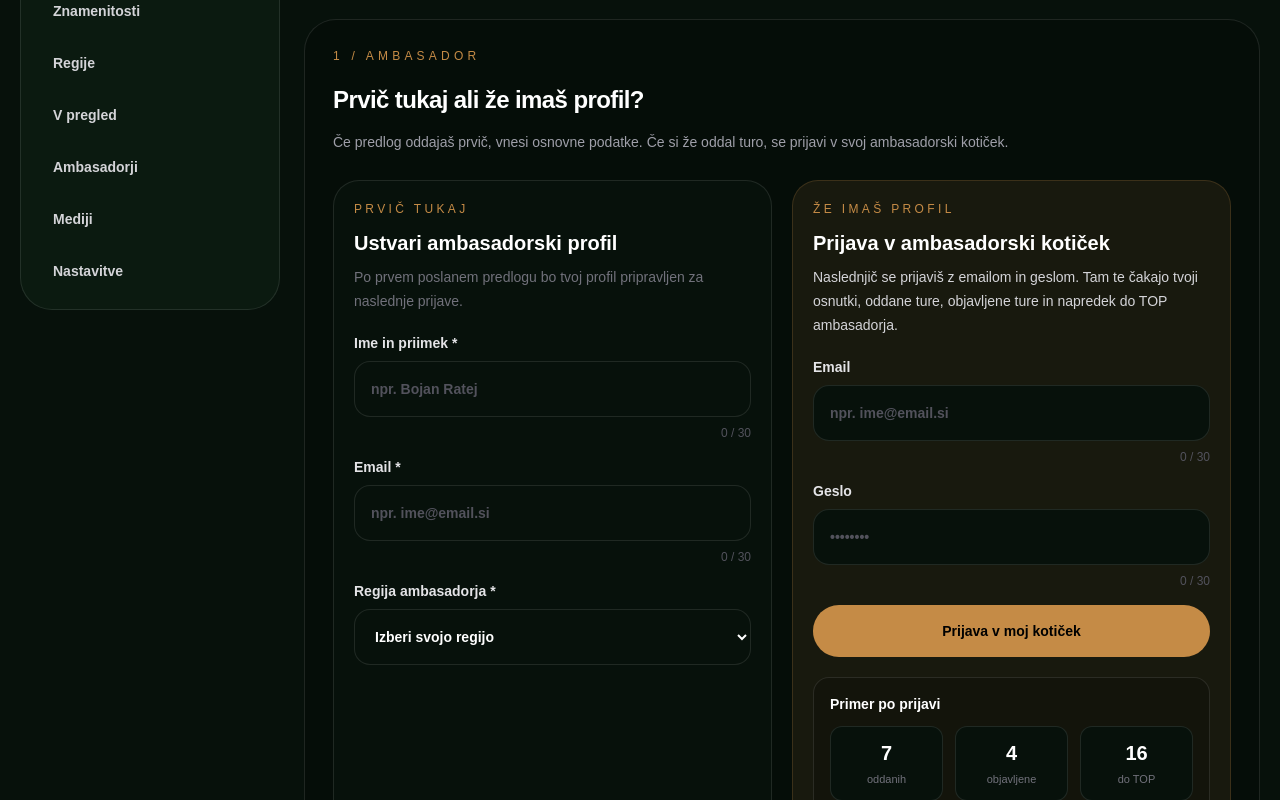
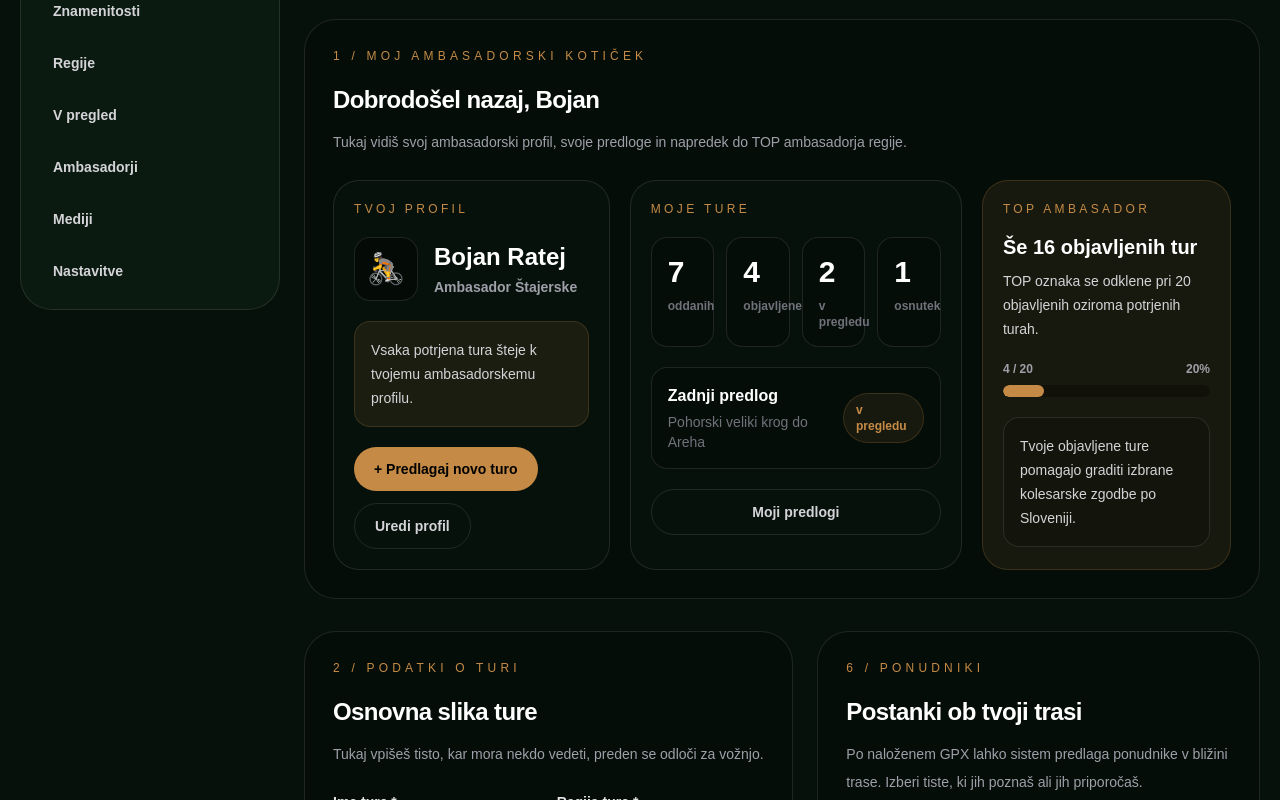
Before and after one commit to rabojan/bojan-on-bike-app, a Next.js app: page /admin/predlog-ture/nova in a window 1280 px wide. Shown: the part 380-1180 px from the top of the page. Built offline with nearby package versions, Linux system fonts and the light colour scheme; sample sign-in values are in the browser's storage.

Commit message:
Show logged in ambassador profile state

```diff
--- a/app/admin/predlog-ture/nova/page.tsx
+++ b/app/admin/predlog-ture/nova/page.tsx
@@ -246,106 +246,128 @@ export default function NewTrailProposalPage() {
         </section>
 
         <Section
-          eyebrow="1 / Ambasador"
-          title="Prvič tukaj ali že imaš profil?"
-          intro="Če predlog oddajaš prvič, vnesi osnovne podatke. Če si že oddal turo, se prijavi v svoj ambasadorski kotiček."
+          eyebrow="1 / Moj ambasadorski kotiček"
+          title="Dobrodošel nazaj, Bojan"
+          intro="Tukaj vidiš svoj ambasadorski profil, svoje predloge in napredek do TOP ambasadorja regije."
         >
-          <div className="grid gap-5 lg:grid-cols-2">
+          <div className="grid gap-5 xl:grid-cols-[1fr_1.2fr_0.9fr]">
             <div className="rounded-[26px] border border-white/10 bg-[#07110b] p-5">
               <div className="text-xs uppercase tracking-[0.28em] text-[#c58b46]">
-                Prvič tukaj
+                Tvoj profil
               </div>
 
-              <h3 className="mt-3 text-xl font-black text-white">
-                Ustvari ambasadorski profil
-              </h3>
+              <div className="mt-5 flex items-center gap-4">
+                <div className="flex h-16 w-16 items-center justify-center rounded-2xl border border-white/10 bg-black/30 text-3xl">
+                  🚴
+                </div>
 
-              <p className="mt-2 text-sm leading-6 text-zinc-500">
-                Po prvem poslanem predlogu bo tvoj profil pripravljen za naslednje prijave.
-              </p>
+                <div>
+                  <div className="text-2xl font-black text-white">
+                    Bojan Ratej
+                  </div>
+                  <div className="mt-1 text-sm font-semibold text-zinc-400">
+                    Ambasador Štajerske
+                  </div>
+                </div>
+              </div>
 
-              <div className="mt-5 grid gap-4">
-                <Field
-                  label="Ime in priimek *"
-                  placeholder="npr. Bojan Ratej"
-                  counter="30"
-                />
+              <div className="mt-5 rounded-2xl border border-[#c58b46]/20 bg-[#c58b46]/10 p-4 text-sm leading-6 text-zinc-300">
+                Vsaka potrjena tura šteje k tvojemu ambasadorskemu profilu.
+              </div>
 
-                <Field
-                  label="Email *"
-                  placeholder="npr. ime@email.si"
-                  type="email"
-                  counter="30"
-                />
+              <div className="mt-5 flex flex-wrap gap-3">
+                <button className="rounded-full bg-[#c58b46] px-5 py-3 text-sm font-black text-black">
+                  + Predlagaj novo turo
+                </button>
 
-                <label className="block text-sm font-bold text-zinc-200">
-                  <span>Regija ambasadorja *</span>
+                <button className="rounded-full border border-white/10 px-5 py-3 text-sm font-bold text-zinc-300">
+                  Uredi profil
+                </button>
+              </div>
+            </div>
 
-                  <select className="mt-2 h-[56px] w-full rounded-2xl border border-white/10 bg-[#07110b] px-4 text-white outline-none">
-                    <option>Izberi svojo regijo</option>
-                    {regions.map((region) => (
-                      <option key={region}>{region}</option>
-                    ))}
-                  </select>
-                </label>
+            <div className="rounded-[26px] border border-white/10 bg-[#07110b] p-5">
+              <div className="text-xs uppercase tracking-[0.28em] text-[#c58b46]">
+                Moje ture
               </div>
+
+              <div className="mt-5 grid grid-cols-2 gap-3 md:grid-cols-4">
+                <div className="rounded-2xl border border-white/10 bg-black/20 p-4">
+                  <div className="text-3xl font-black text-white">7</div>
+                  <div className="mt-2 text-xs font-semibold text-zinc-500">
+                    oddanih
+                  </div>
+                </div>
+
+                <div className="rounded-2xl border border-white/10 bg-black/20 p-4">
+                  <div className="text-3xl font-black text-white">4</div>
+                  <div className="mt-2 text-xs font-semibold text-zinc-500">
+                    objavljene
+                  </div>
+                </div>
+
+                <div className="rounded-2xl border border-white/10 bg-black/20 p-4">
+                  <div className="text-3xl font-black text-white">2</div>
+                  <div className="mt-2 text-xs font-semibold text-zinc-500">
+                    v pregledu
+                  </div>
+                </div>
+
+                <div className="rounded-2xl border border-white/10 bg-black/20 p-4">
+                  <div className="text-3xl font-black text-white">1</div>
+                  <div className="mt-2 text-xs font-semibold text-zinc-500">
+                    osnutek
+                  </div>
+                </div>
+              </div>
+
+              <div className="mt-5 rounded-2xl border border-white/10 bg-black/20 p-4">
+                <div className="flex items-center justify-between gap-3">
+                  <div>
+                    <div className="font-black text-white">Zadnji predlog</div>
+                    <div className="mt-1 text-sm text-zinc-500">
+                      Pohorski veliki krog do Areha
+                    </div>
+                  </div>
+
+                  <div className="rounded-full border border-[#c58b46]/20 bg-[#c58b46]/10 px-3 py-2 text-xs font-bold text-[#c58b46]">
+                    v pregledu
+                  </div>
+                </div>
+              </div>
+
+              <button className="mt-5 w-full rounded-full border border-white/10 px-5 py-3 text-sm font-bold text-zinc-300">
+                Moji predlogi
+              </button>
             </div>
 
             <div className="rounded-[26px] border border-[#c58b46]/20 bg-[#c58b46]/10 p-5">
               <div className="text-xs uppercase tracking-[0.28em] text-[#c58b46]">
-                Že imaš profil
+                TOP ambasador
               </div>
 
-              <h3 className="mt-3 text-xl font-black text-white">
-                Prijava v ambasadorski kotiček
+              <h3 className="mt-4 text-xl font-black text-white">
+                Še 16 objavljenih tur
               </h3>
 
               <p className="mt-2 text-sm leading-6 text-zinc-300">
-                Naslednjič se prijaviš z emailom in geslom. Tam te čakajo tvoji osnutki,
-                oddane ture, objavljene ture in napredek do TOP ambasadorja.
+                TOP oznaka se odklene pri 20 objavljenih oziroma potrjenih turah.
               </p>
 
-              <div className="mt-5 grid gap-4">
-                <Field
-                  label="Email"
-                  placeholder="npr. ime@email.si"
-                  type="email"
-                  counter="30"
-                />
+              <div className="mt-5">
+                <div className="mb-2 flex items-center justify-between text-xs font-bold text-zinc-400">
+                  <span>4 / 20</span>
+                  <span>20%</span>
+                </div>
 
-                <Field
-                  label="Geslo"
-                  placeholder="••••••••"
-                  type="password"
-                  counter="30"
-                />
-
-                <button className="rounded-full bg-[#c58b46] px-6 py-4 text-sm font-black text-black">
-                  Prijava v moj kotiček
-                </button>
+                <div className="h-3 overflow-hidden rounded-full bg-black/30">
+                  <div className="h-full w-[20%] rounded-full bg-[#c58b46]" />
+                </div>
               </div>
 
-              <div className="mt-5 rounded-2xl border border-white/10 bg-black/20 p-4">
-                <div className="text-sm font-black text-white">
-                  Primer po prijavi
-                </div>
-
-                <div className="mt-3 grid grid-cols-3 gap-3 text-center">
-                  <div className="rounded-xl border border-white/10 bg-[#07110b] p-3">
-                    <div className="text-xl font-black text-white">7</div>
-                    <div className="mt-1 text-[11px] text-zinc-500">oddanih</div>
-                  </div>
-
-                  <div className="rounded-xl border border-white/10 bg-[#07110b] p-3">
-                    <div className="text-xl font-black text-white">4</div>
-                    <div className="mt-1 text-[11px] text-zinc-500">objavljene</div>
-                  </div>
-
-                  <div className="rounded-xl border border-white/10 bg-[#07110b] p-3">
-                    <div className="text-xl font-black text-white">16</div>
-                    <div className="mt-1 text-[11px] text-zinc-500">do TOP</div>
-                  </div>
-                </div>
+              <div className="mt-5 rounded-2xl border border-white/10 bg-black/20 p-4 text-sm leading-6 text-zinc-300">
+                Tvoje objavljene ture pomagajo graditi izbrane kolesarske zgodbe
+                po Sloveniji.
               </div>
             </div>
           </div>
```
